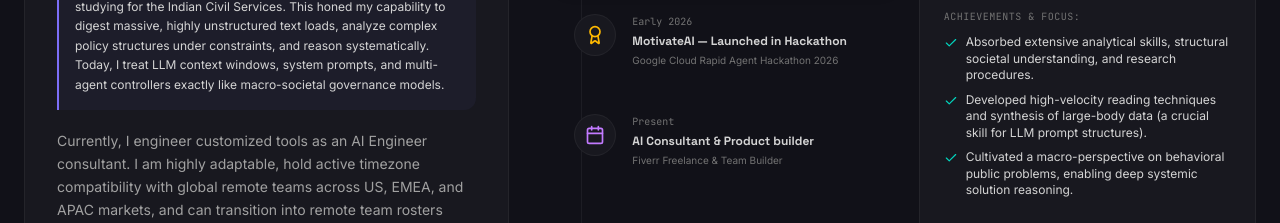
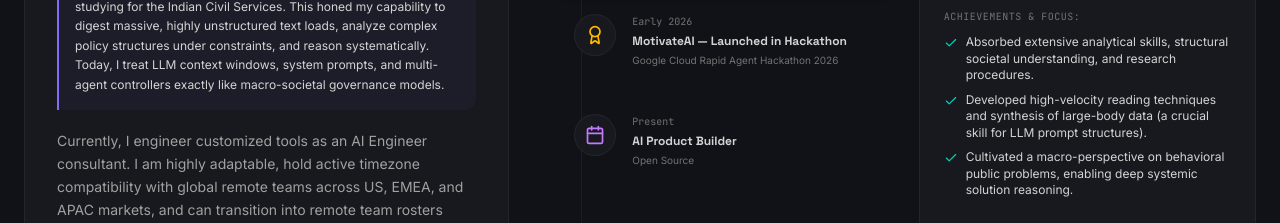
Before and after one commit to aaminashihab/amina-portfolio, a React (Vite) app: page / in a window 1280 px wide. Shown: the part 3620-3843 px from the top of the page. Built offline with nearby package versions, Linux system fonts and the light colour scheme.

Commit message:
Update freelance entry to current and modify details

```diff
--- a/src/data.ts
+++ b/src/data.ts
@@ -213,16 +213,16 @@ export const timelineData: TimelineItemType[] = [
     ]
   },
   {
-    id: "freelance",
+    id: "current",
     icon: "🌍",
-    title: "AI Consultant & Product builder",
-    subtitle: "Fiverr Freelance & Team Builder",
+    title: "AI Product Builder",
+    subtitle: "Open Source",
     period: "Present",
-    description: "Connecting businesses globally with state-of-the-art AI tooling and predictions.",
+    description: "Building AI products and Open-source tools focused on LLMs, AI agents and developer productivity",
     details: [
-      "Building practical conversational solutions and agent architectures on Fiverr under client constraints.",
-      "Developing accurate valuation frameworks for property investment groups (e.g., Dubai Property AI).",
-      "Proactively pursuing full-time remote engineering roles with high-velocity tech teams globally."
+      "Built MotivateAI and RepoLens using FastAPI, React, Gemini, and modern AI engineering practices.",
+      "Maintaining open-source AI projects, including a semantic caching library for LLM applications.",
+      "Actively seeking AI engineering and software development opportunities while expanding production-ready AI systems."
     ]
   }
 ];
```
